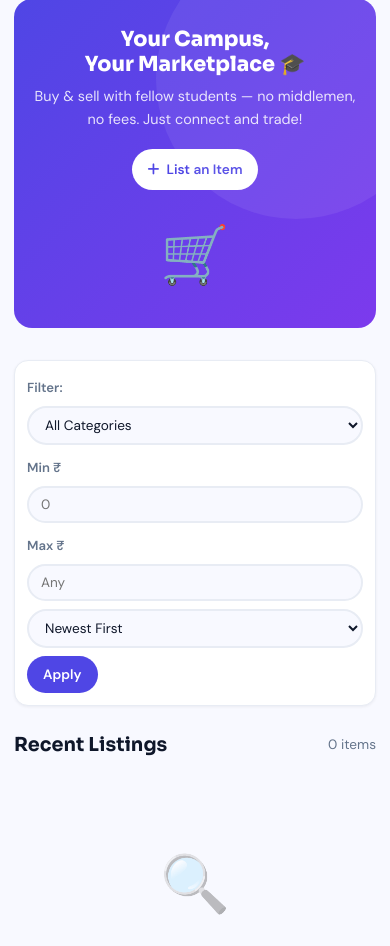
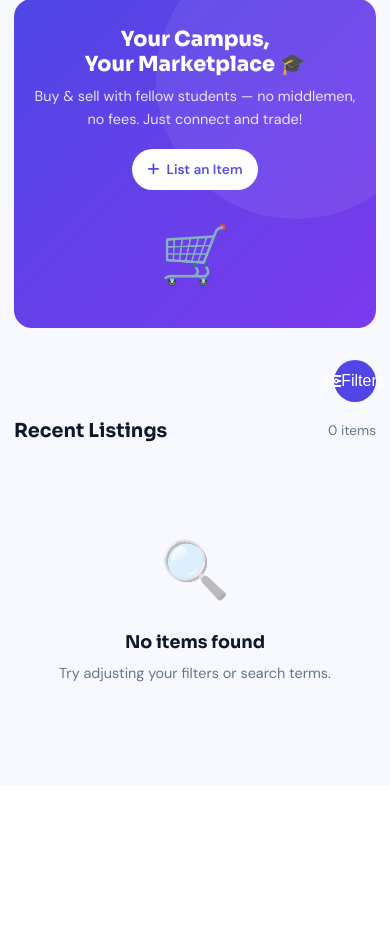
Before and after one commit to ayushnegi-droid/coer_marketplace, a Django app: page / in a window 390 px wide. Shown: the part 187-1133 px from the top of the page. After the commit the page ends 869 px from the top, so only its background shows below. Run offline with Django 4.2, Linux system fonts and the light colour scheme; the visitor is signed in with stand-in values (Sample User, id 1); data that the repository does not hold is empty.

```diff
--- a/templates/marketplace/detail.html
+++ b/templates/marketplace/detail.html
@@ -30,6 +30,8 @@
 
     .detail-wrap{
         padding:22px 0 40px;
+        padding-left:14px;
+        padding-right:14px;
     }
 
     .detail-grid{
--- a/templates/marketplace/home.html
+++ b/templates/marketplace/home.html
@@ -134,6 +134,40 @@
         height:120px;
     }
 }
+.filter-toggle-wrap{
+    display:none;
+    margin-bottom:14px;
+}
+
+.filter-toggle-btn{
+    width:42px;
+    height:42px;
+    border:none;
+    border-radius:50%;
+    background:var(--primary);
+    color:#fff;
+    cursor:pointer;
+    font-size:1rem;
+    display:flex;
+    align-items:center;
+    justify-content:center;
+}
+
+@media(max-width:768px){
+
+    .filter-toggle-wrap{
+        display:flex;
+        justify-content:flex-end;
+    }
+
+    .filters-bar{
+        display:none;
+    }
+
+    .filters-bar.show{
+        display:flex;
+    }
+}
 {% endblock %}
 
 {% block content %}
@@ -153,7 +187,13 @@
         </div>
 
         <!-- Filters -->
-        <form class="filters-bar" method="GET">
+<div class="filter-toggle-wrap">
+    <button type="button" class="filter-toggle-btn" onclick="toggleFilters()">
+        <i class="fas fa-sliders-h"></i> Filters
+    </button>
+</div>
+
+<form class="filters-bar" id="filtersBar" method="GET">
             <label>Filter:</label>
             <select class="filter-select" name="category" onchange="this.form.submit()">
                 <option value="">All Categories</option>
@@ -239,6 +279,9 @@
 
 {% block extra_js %}
 <script>
+    function toggleFilters() {
+    document.getElementById('filtersBar').classList.toggle('show');
+}
 function toggleWishlist(e, id, btn) {
     e.preventDefault();
     e.stopPropagation();
```
